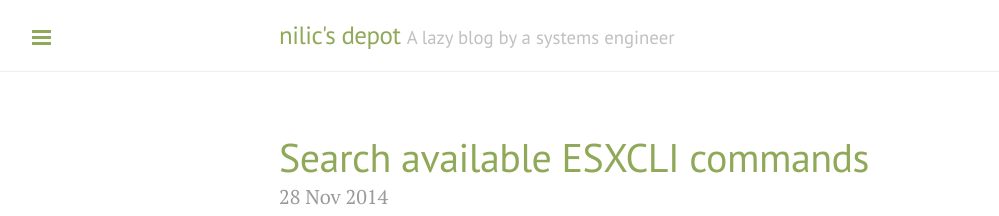
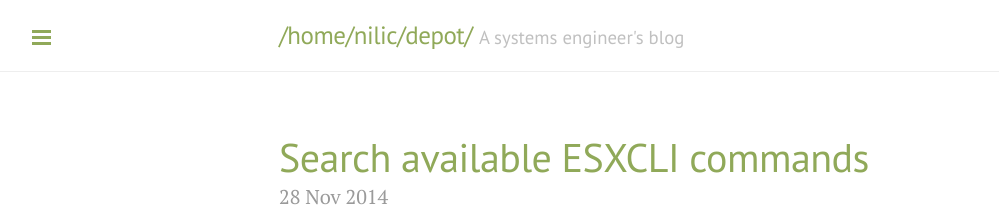
Before and after one commit to nilic/nilic.github.io, a Jekyll site: the page built from index.html, in a window 1280 px wide and 900 px high. Shown: the top 216 px of the window, without its empty margins (1-1000 px from the left). Built offline with Jekyll 4.4.1, drawn with Linux system fonts in a browser that asks for light colours; Markdown is read by kramdown in place of the engine named in the settings; the list of posts is cut into pages by our own code; part of the change alters nothing that is shown.

Commit message:
changed blog title, tagline, description and author details

```diff
--- a/_config.yml
+++ b/_config.yml
@@ -9,18 +9,18 @@ permalink:           pretty
 relative_permalinks: true
 
 # Setup
-title:               nilic's depot
-tagline:             'A lazy blog by a systems engineer'
-description:         'VMware virtualization/cloud, automation, DevOps and IT infrastructure topics and how-tos.'
+title:               /home/nilic/depot/
+tagline:             'A systems engineer''s blog'
+description:         'VMware virtualization/cloud, DevOps and IT infrastructure topics and howtos. Less is more.'
 url:                 http://nilic.github.com
 baseurl:             /
 paginate:            5
 
 # About/contact
 author:
-  name:              Mark Otto
-  url:               https://twitter.com/mdo
-  email:             markdotto@gmail.com
+  name:              Nebojsa Ilic
+  url:               https://twitter.com/nilic_
+  email:             blog@nilic.33mail.com
 
 # Custom vars
 version:             1.0.0
```
